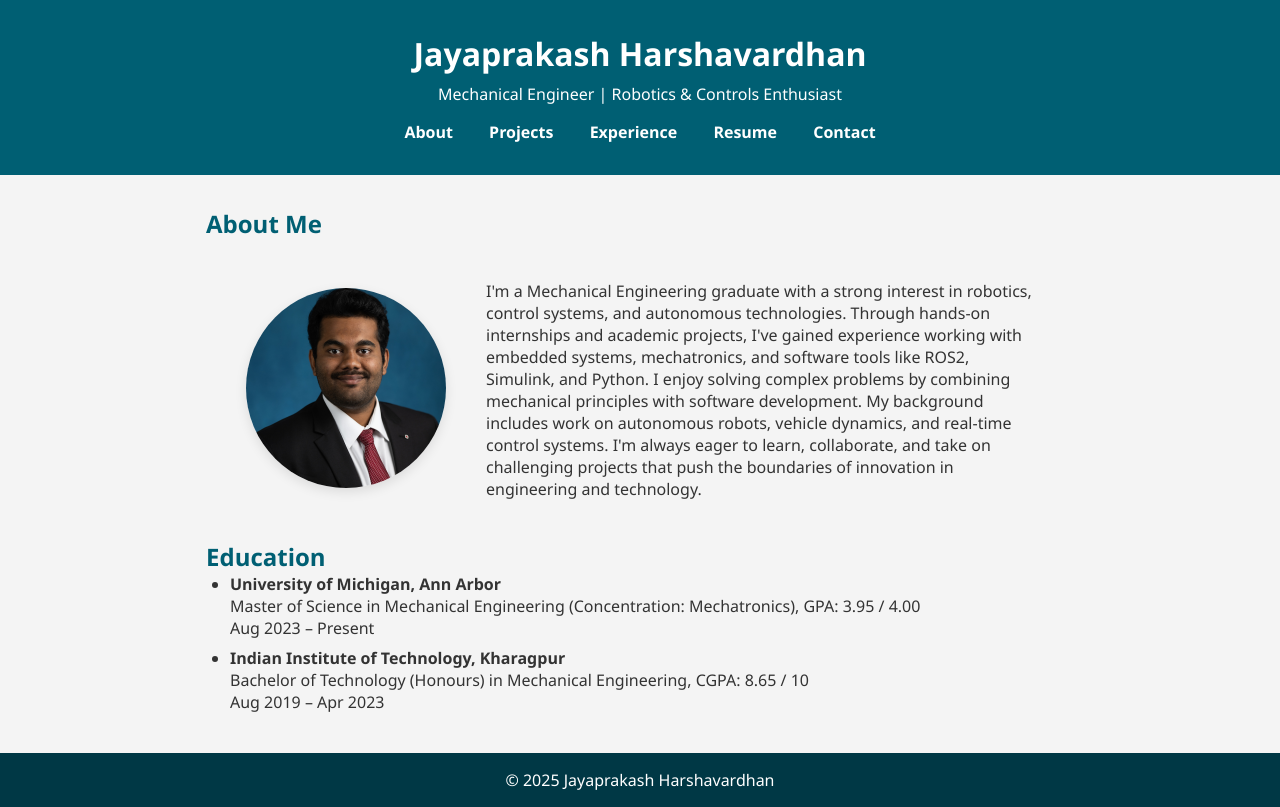
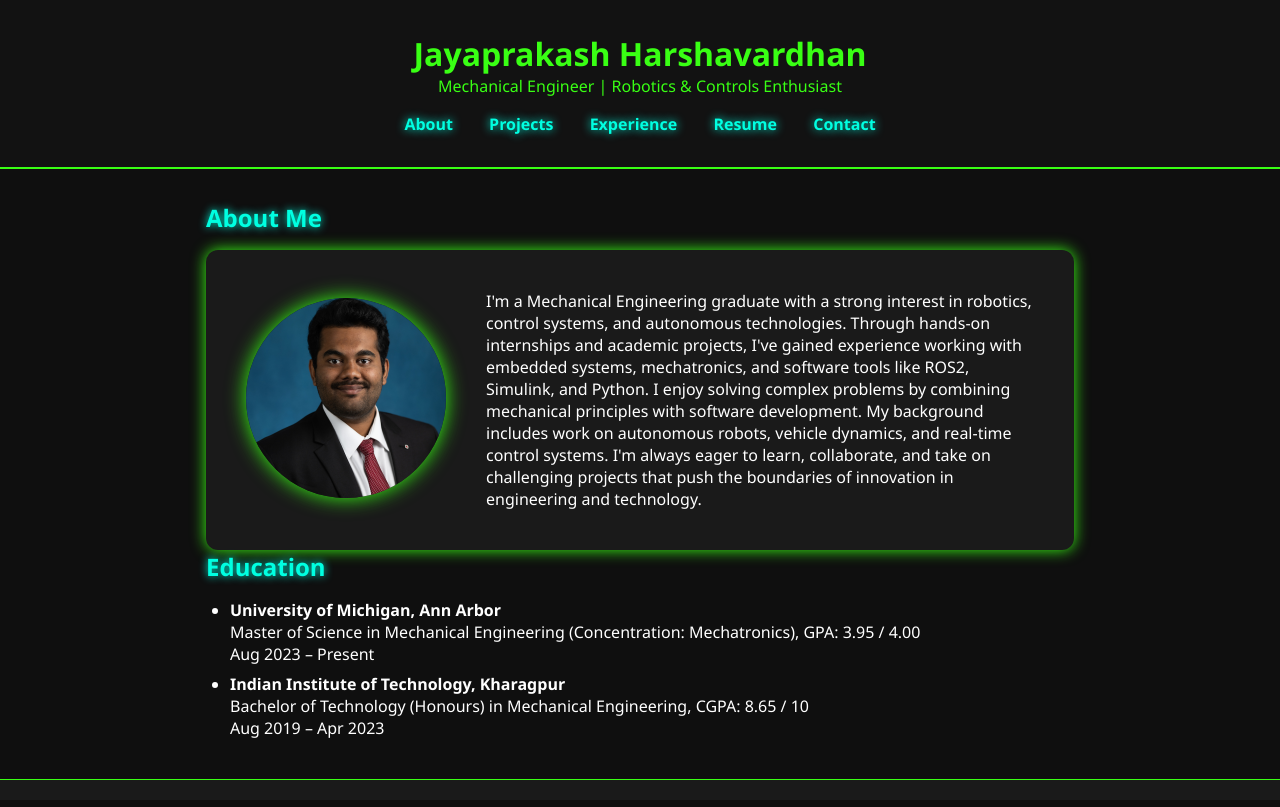
Before and after one commit to Jharsh01/Jharsh01.github.io, a plain HTML site: page index.html in a window 1280 px wide. Drawn offline with Linux system fonts and the light colour scheme.

Commit message:
style change

```diff
--- a/index.html
+++ b/index.html
@@ -5,7 +5,6 @@
   <title>About | Jayaprakash Harshavardhan</title>
   <link rel="stylesheet" href="style.css" />
   <script>
-    // Simple fade-in on scroll animation trigger
     document.addEventListener('DOMContentLoaded', function () {
       const faders = document.querySelectorAll('.fade-in');
       const appearOptions = {
@@ -41,7 +40,7 @@
   </header>
 
   <main>
-    <h2>About Me</h2>
+    <h2 class="fade-in">About Me</h2>
     <div class="about-container fade-in">
       <div class="about-image">
         <img src="images/professional_photo.jpg" alt="Jayaprakash Harshavardhan" class="profile-pic" />
@@ -53,7 +52,6 @@
       </div>
     </div>
 
-    <!-- Education Section -->
     <section class="fade-in">
       <h2>Education</h2>
       <ul>
--- a/style.css
+++ b/style.css
@@ -7,23 +7,19 @@
 
   html, body {
     height: 100%;
-    margin: 0;
-    padding: 0;
     font-family: 'Segoe UI', Tahoma, Geneva, Verdana, sans-serif;
-    background-color: #f4f4f4;
-    color: #333;
+    background-color: #0f0f0f;
+    color: #ffffff;
+    overflow-x: hidden;
   }
 
   /* === Header === */
   header {
-    background: #005f73;
-    color: #fff;
+    background: #121212;
+    color: #39ff14;
     padding: 2rem 1rem;
     text-align: center;
-}
-
-header h1 {
-    margin-bottom: 0.5rem;
+    border-bottom: 2px solid #39ff14;
   }
 
   nav {
@@ -31,14 +27,17 @@ nav {
   }
 
   nav a {
-    color: #fff;
+    color: #00ffe1;
     margin: 0 1rem;
     text-decoration: none;
     font-weight: bold;
+    text-shadow: 0 0 10px #00ffe1;
+    transition: color 0.3s ease;
   }
 
   nav a:hover {
-    text-decoration: underline;
+    color: #ff3caa;
+    text-shadow: 0 0 15px #ff3caa;
   }
 
   /* === Main Content === */
@@ -50,8 +49,9 @@ main {
   }
 
   h2 {
-    color: #005f73;
-    margin-top: 0;
+    color: #00ffe1;
+    text-shadow: 0 0 8px #00ffe1;
+    margin-bottom: 1rem;
   }
 
   /* === About Section: Side-by-Side Layout === */
@@ -61,7 +61,10 @@ h2 {
     justify-content: space-between;
     gap: 40px;
     padding: 40px;
-    flex-wrap: nowrap; /* prevent wrapping on large screens */
+    flex-wrap: wrap;
+    background: #1a1a1a;
+    border-radius: 12px;
+    box-shadow: 0 0 15px #39ff14;
   }
 
   .profile-pic {
@@ -70,7 +73,7 @@ h2 {
     border-radius: 50%;
     object-fit: cover;
     flex-shrink: 0;
-    box-shadow: 0 4px 12px rgba(0, 0, 0, 0.1);
+    box-shadow: 0 0 20px #39ff14;
   }
 
   .about-text {
@@ -79,15 +82,13 @@ h2 {
     text-align: left;
   }
 
-
-
   /* === Footer === */
   footer {
     text-align: center;
     padding: 1rem;
-    background: #003845;
-    color: #fff;
-    margin-top: auto; /* Keeps footer at bottom */
+    background: #1a1a1a;
+    color: #39ff14;
+    border-top: 1px solid #39ff14;
   }
 
   /* === Lists === */
@@ -123,7 +124,7 @@ li {
     }
 
     .about-container {
-        flex-direction: column; /* Stacks the text and photo vertically on small screens */
+      flex-direction: column;
       align-items: center;
     }
 
```
Lines whose indentation alone changed are shown as unchanged.
